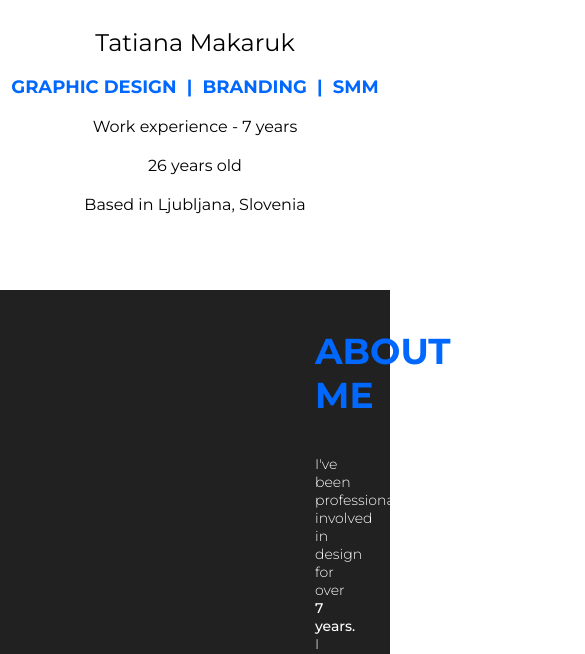
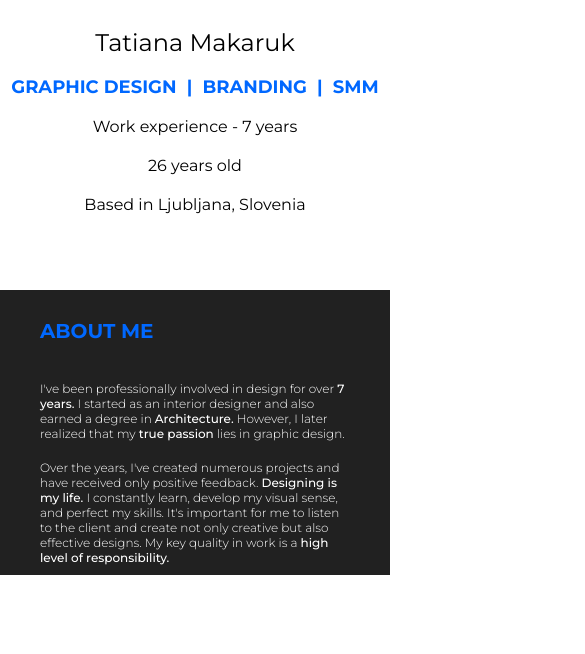
Before and after one commit to TumGuTum/des1, a plain HTML site: page index.html in a window 390 px wide. Shown: the part 442-1096 px from the top of the page, 585 px wide, since content can reach past the window. After the commit the page ends 1017 px from the top, so only its background shows below. Drawn offline with Linux system fonts and the light colour scheme; a script that the page names is missing; a web font is replaced by a local one.

Commit message:
Update mobile.css

```diff
--- a/mobile.css
+++ b/mobile.css
@@ -116,3 +116,26 @@
         margin-bottom: 0; /* Убирает отступ у последнего элемента */
     }
 }
+/* Медиазапрос для устройств с максимальной шириной 600px */
+@media (max-width: 600px) {
+    .about {
+        padding: 10px 0; /* Еще больше уменьшенные отступы для очень маленьких экранов */
+
+    }
+
+    .aboutme {
+        font-size: 20px; /* Еще меньше размер шрифта заголовка для очень маленьких экранов */
+        padding-left: 30px;
+    }
+
+    .aboutme1 {
+        font-size: 12px; /* Уменьшаем размер текста для контента на маленьких экранах */
+        padding-left: 30px;
+        padding-right: 30px;
+    }
+
+    .profile-container1 {
+        padding-left: 10px;
+        padding-right: 10px;
+    }
+}
```
